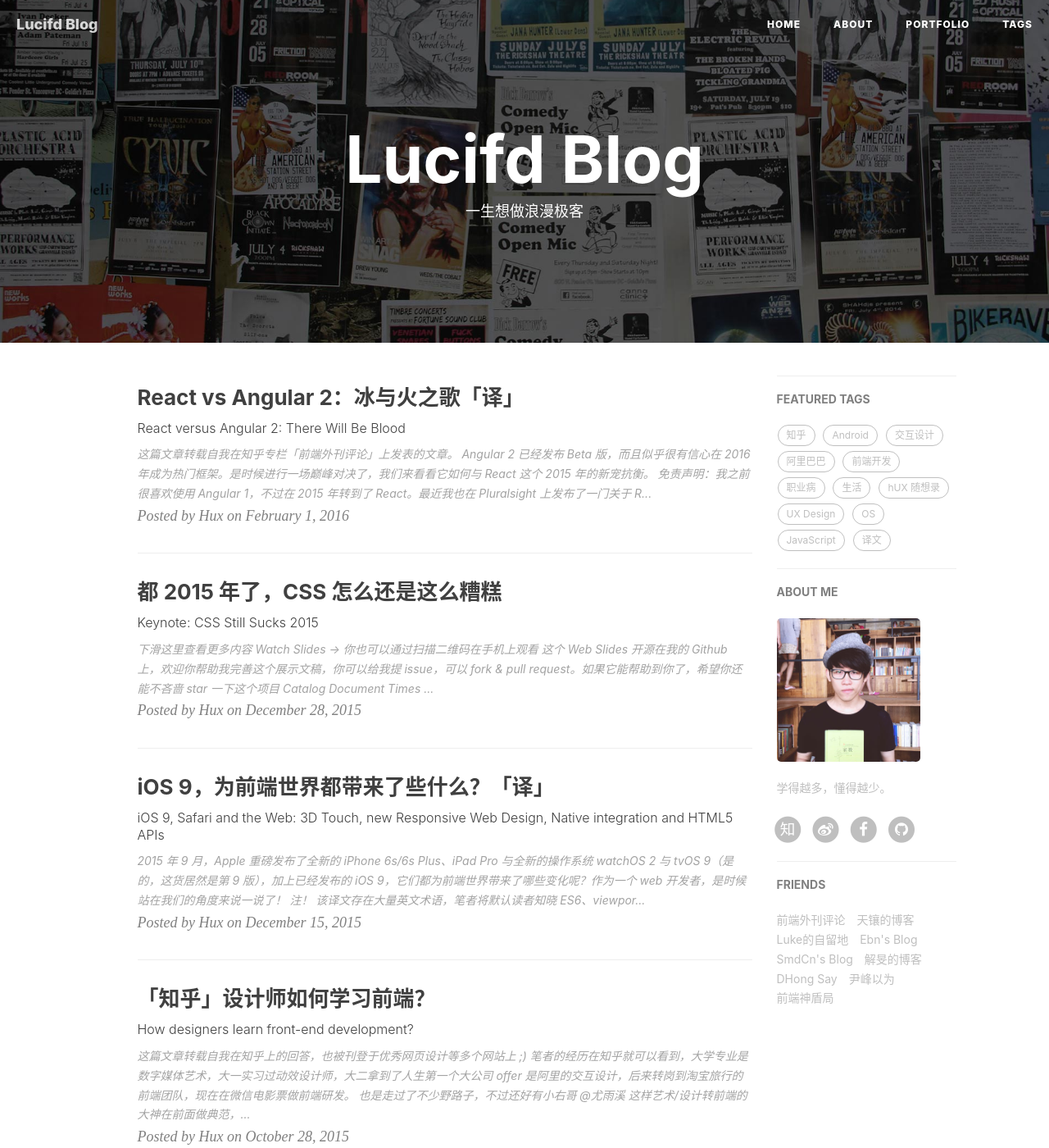
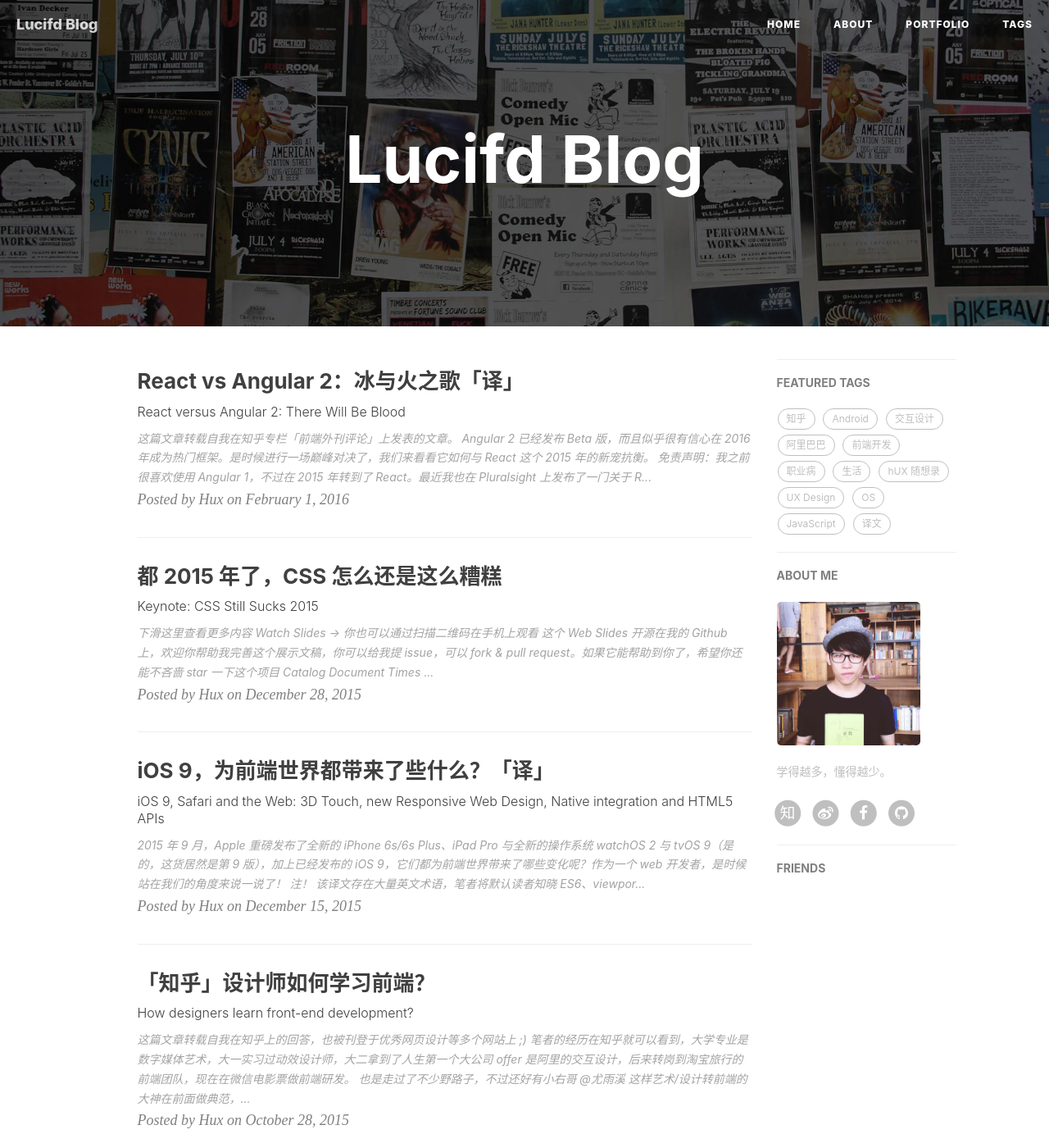
Before and after one commit to dashen19930328/lucifdch.github.io, a Jekyll site: the page built from index.html, in a window 1280 px wide and 1400 px high. Shown: the whole window at 82% size. Built offline with Jekyll 4.4.1, drawn with Linux system fonts in a browser that asks for light colours; nearby versions of some CDN libraries; the list of posts is cut into pages by our own code; comment, search, counter and statistics services are not loaded.

Commit message:
no message

```diff
--- a/_config.yml
+++ b/_config.yml
@@ -81,32 +81,8 @@
 
 # Friends
 friends: [
-    {
-        title: "前端外刊评论",
-        href: "http://qianduan.guru/"
-    },{
-        title: "天镶的博客",
-        href: "http://lingyu.wang/"
-    },{
-        title: "Luke的自留地",
-        href: "http://hmqk1995.github.io"
-    },{
-        title: "Ebn's Blog",
-        href: "http://ebnbin.com/"
-    },{
-        title: "SmdCn's Blog",
-        href: "http://blog.smdcn.net"
-    },{
-        title: "解旻的博客",
-        href: "http://xieminis.me/"
-    },{
-        title: "DHong Say",
-        href: "http://dhong.co"
-    },{
-        title: "尹峰以为",
-        href: "http://ingf.github.io/"
-    },{
-        title: "前端神盾局",
-        href: "http://wepiaofei.github.io/blog/"
-    }
+    # {
+    #     title: "名称",
+    #     href: "url"
+    # }
 ]
--- a/index.html
+++ b/index.html
@@ -1,6 +1,5 @@
 ---
 layout: page
-description: "一生想做浪漫极客"
 ---
 
 {% for post in paginator.posts %}
```
